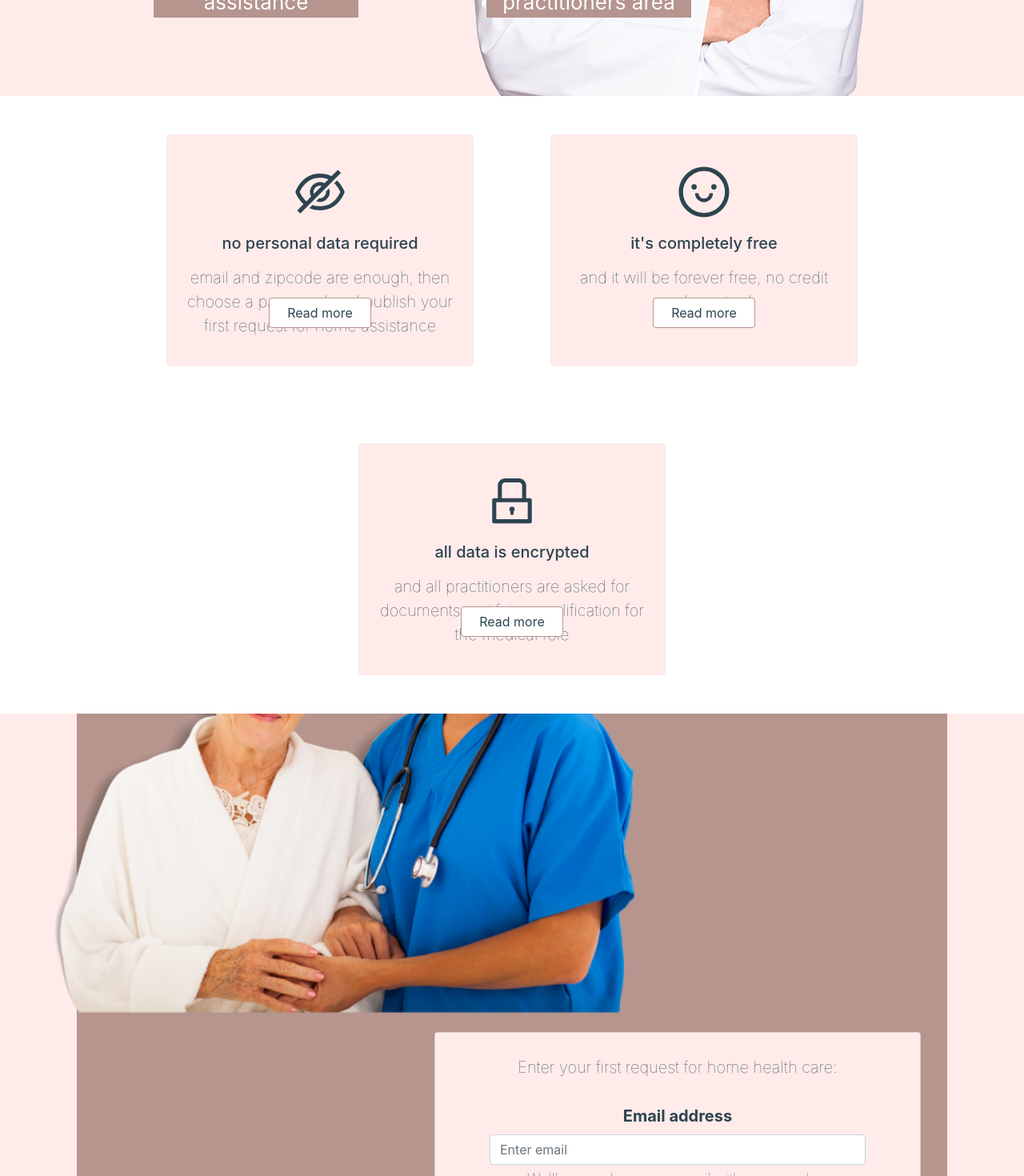
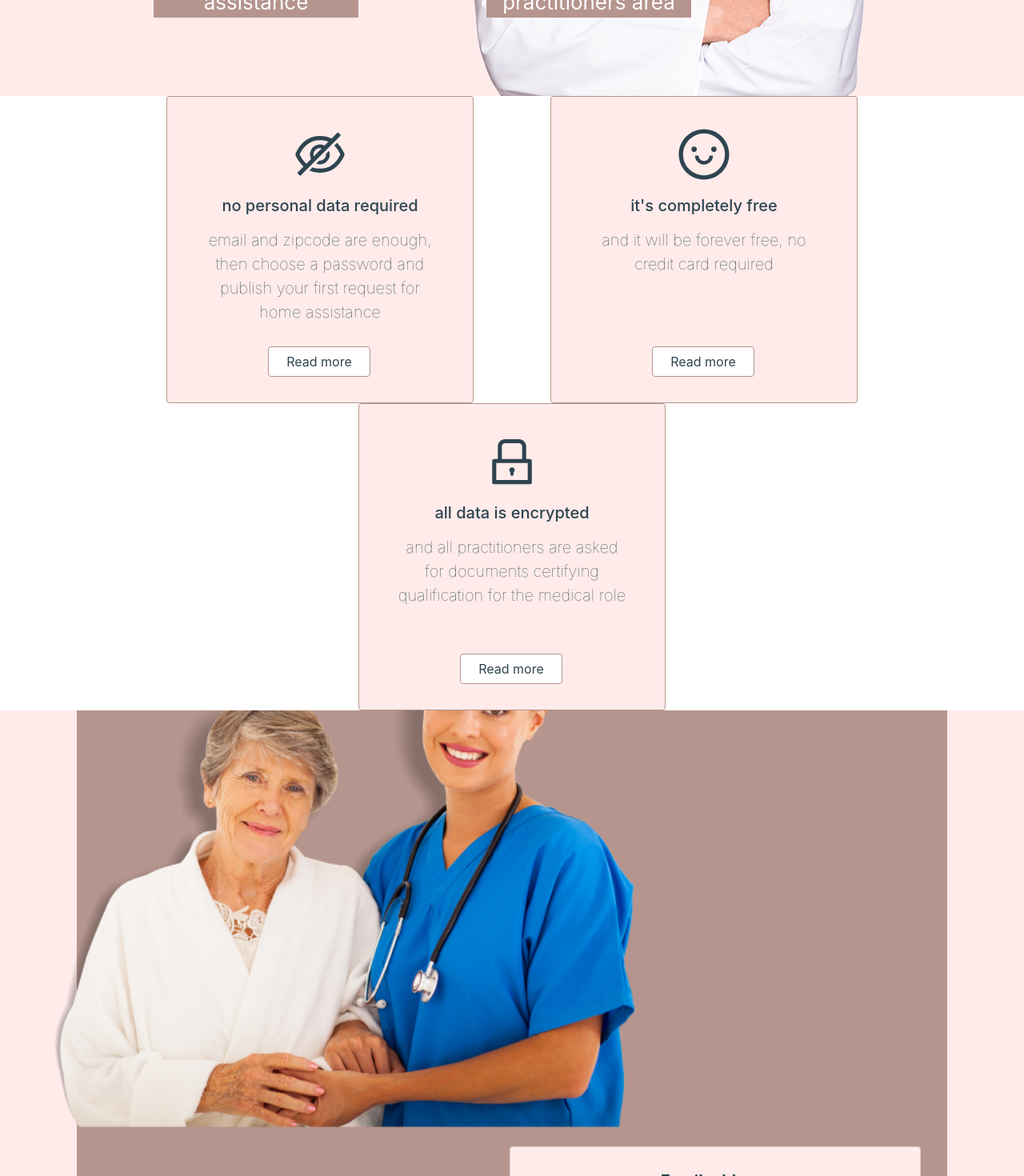
Before and after one commit to marcosaccarola/Health-Advantage, a React (Create React App) app: page / in a window 1280 px wide. Shown: the part 680-2150 px from the top of the page at 80% size. Built offline with nearby package versions, Linux system fonts and the light colour scheme.

Commit message:
Update 0000-Home.jsx

```diff
--- a/src/components/0000-Home.jsx
+++ b/src/components/0000-Home.jsx
@@ -51,42 +51,42 @@ const Home=()=>{
                 style={{width: '100%',minHeight:'50vh',background:'#FFFFFF',position:'absolute',zIndex:'1',color:'#2e4450',fontSize:20}}
                 className='row justify-content-center mx-auto'
                 >
-                <Card style={{ width: '24rem', background:'#FEEBEA' }} className='border-0 mx-5 my-5'>
+                <Card style={{ width: '24rem',height:'24rem',background:'#FEEBEA',borderColor:'#B5958E' }} className='mx-5 my-auto'>
                     {/* <Card.Img variant="top" src="holder.js/100px180" /> */}
                     <Card.Body>
                         <AiOutlineEyeInvisible size='72px' style={{color:'#2e4450'}} className='mt-3 mb-3' />
                         <Card.Title className='mb-3'>no personal data required</Card.Title>
-                        <Card.Text style={{fontWeight:'lighter'}}>
+                        <Card.Text className='mx-4' style={{fontWeight:'lighter'}}>
                         email and zipcode are enough, then choose a password and publish your first request for home assistance
                         </Card.Text>
                         <Button
-                            style={{width:'8rem',background:'#FFFFFF',borderColor:'#B5958E',color:'#2e4450',position:'absolute',bottom:'3rem',right:'8rem'}}
+                            style={{width:'8rem',background:'#FFFFFF',borderColor:'#B5958E',color:'#2e4450',position:'absolute',bottom:'2rem',right:'8rem'}}
                             >Read more</Button>
                     </Card.Body>
                 </Card>
-                <Card style={{ width: '24rem', background:'#FEEBEA' }} className='border-0 mx-5 my-5'>
+                <Card style={{ width: '24rem',height:'24rem', background:'#FEEBEA',borderColor:'#B5958E' }} className='mx-5 my-auto'>
                     {/* <Card.Img variant="top" src="holder.js/100px180" /> */}
                     <Card.Body className=''>
                         <AiOutlineSmile size='72px' style={{color:'#2e4450'}} className='mt-3 mb-3' />
                         <Card.Title className='mb-3'>it's completely free</Card.Title>
-                        <Card.Text style={{fontWeight:'lighter'}}>
+                        <Card.Text className='mx-4' style={{fontWeight:'lighter'}}>
                         and it will be forever free, no credit card required
                         </Card.Text>
                         <Button
-                            style={{width:'8rem',background:'#FFFFFF',borderColor:'#B5958E',color:'#2e4450',position:'absolute',bottom:'3rem',right:'8rem'}}
+                            style={{width:'8rem',background:'#FFFFFF',borderColor:'#B5958E',color:'#2e4450',position:'absolute',bottom:'2rem',right:'8rem'}}
                             >Read more</Button>
                     </Card.Body>
                 </Card>
-                <Card style={{ width: '24rem', background:'#FEEBEA' }} className='border-0 mx-5 my-5'>
+                <Card style={{ width: '24rem',height:'24rem', background:'#FEEBEA',borderColor:'#B5958E' }} className='mx-5 my-auto'>
                     {/* <Card.Img variant="top" src="holder.js/100px180" /> */}
                     <Card.Body>
                         <AiOutlineLock size='72px' style={{color:'#2e4450'}} className='mt-3 mb-3' />
                         <Card.Title className='mb-3'>all data is encrypted</Card.Title>
-                        <Card.Text style={{fontWeight:'lighter'}}>
+                        <Card.Text className='mx-4' style={{fontWeight:'lighter'}}>
                         and all practitioners are asked for documents certifying qualification for the medical role
                         </Card.Text>
                         <Button
-                            style={{width:'8rem',background:'#FFFFFF',borderColor:'#B5958E',color:'#2e4450',position:'absolute',bottom:'3rem',right:'8rem'}}
+                            style={{width:'8rem',background:'#FFFFFF',borderColor:'#B5958E',color:'#2e4450',position:'absolute',bottom:'2rem',right:'8rem'}}
                             >Read more</Button>
                     </Card.Body>
                 </Card>
@@ -98,24 +98,30 @@ const Home=()=>{
                         style={{width:'85%',background:'#B5958E',marginTop:'12vh'}}>
                             <Row className=' justify-content-between'>
                                 <div className='mt-auto'>
+                                    <Card
+                                        className='border-0 mt-4 ml-5 mb-4'
+                                        style={{background:'#FEEBEA',color:'#2e4450',fontSize:'2.3rem'}}>
+                                        <Card.Body>Enter your first request for home health care</Card.Body>
+                                    </Card>
                                     <img src={elderlyWithNurse}
                                         height='650rem'
+                                        // style={{minWidth:'90%'}}
                                         className='row justify-content-start'
                                         />
                                 </div>
                                 <Card
                                     className='my-4 ml-auto mr-5'
-                                    style={{background:'#FEEBEA',minWidth:'38rem'}}>
+                                    style={{background:'#FEEBEA',minWidth:'42%'}}>
                                     <Card.Body
                                         className='mx-5 justify-content-start'
                                         style={{color:'#2e4450'}}>
                                         {/* <Card.Title>Enter your first request for home health care:</Card.Title> */}
                                         <Form className=''>
-                                                <Form.Label
+                                                {/* <Form.Label
                                                     className="mt-2 mb-4"
                                                     style={{fontWeight:'lighter',fontSize:20,color:'#2e4450'}}>
                                                     Enter your first request for home health care:
-                                                </Form.Label>
+                                                </Form.Label> */}
                                             <Form.Group className="mb-3" controlId="formBasicEmail">
                                                 <Form.Label
                                                     style={{fontWeight:'bold',fontSize:20,color:'#2e4450'}}
```
